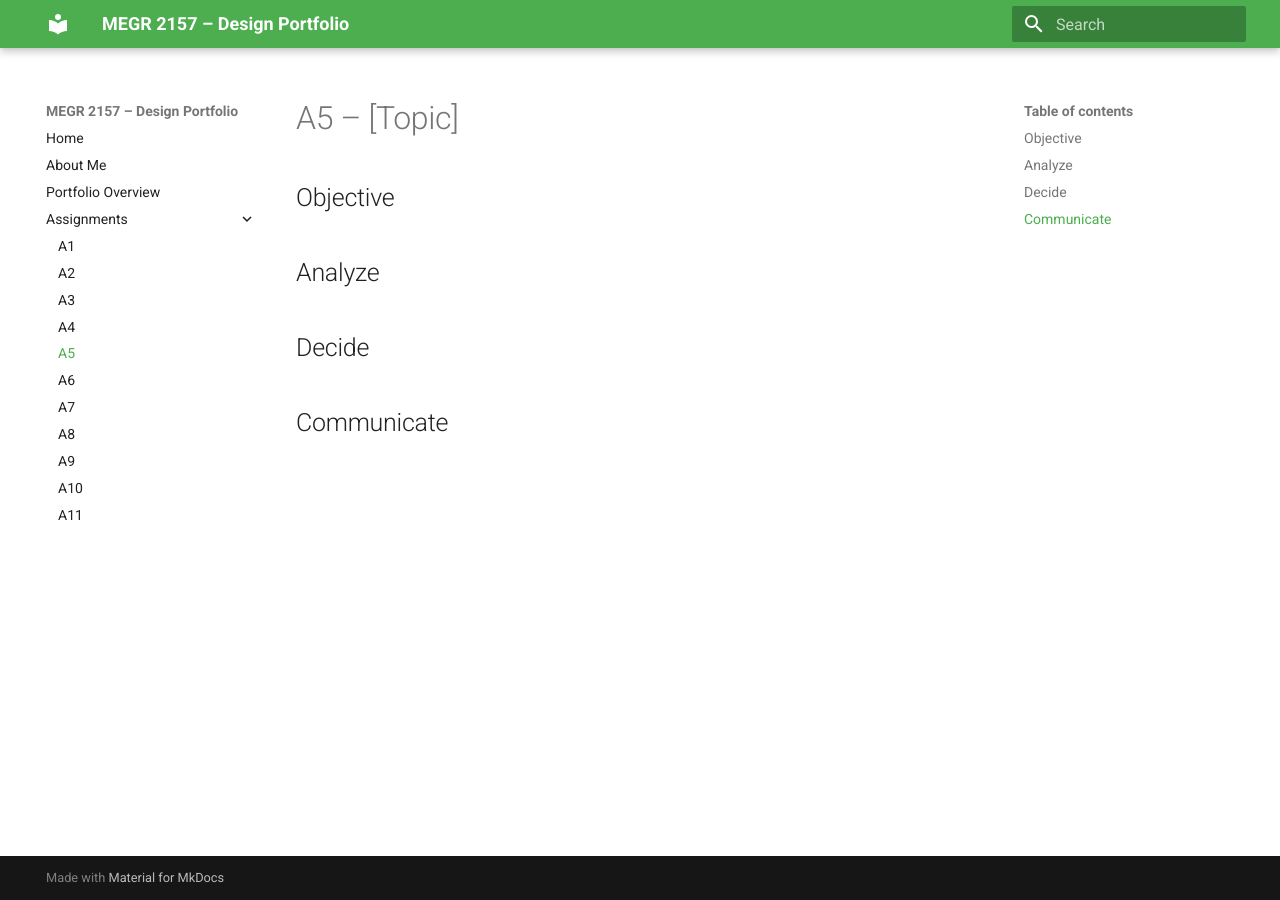
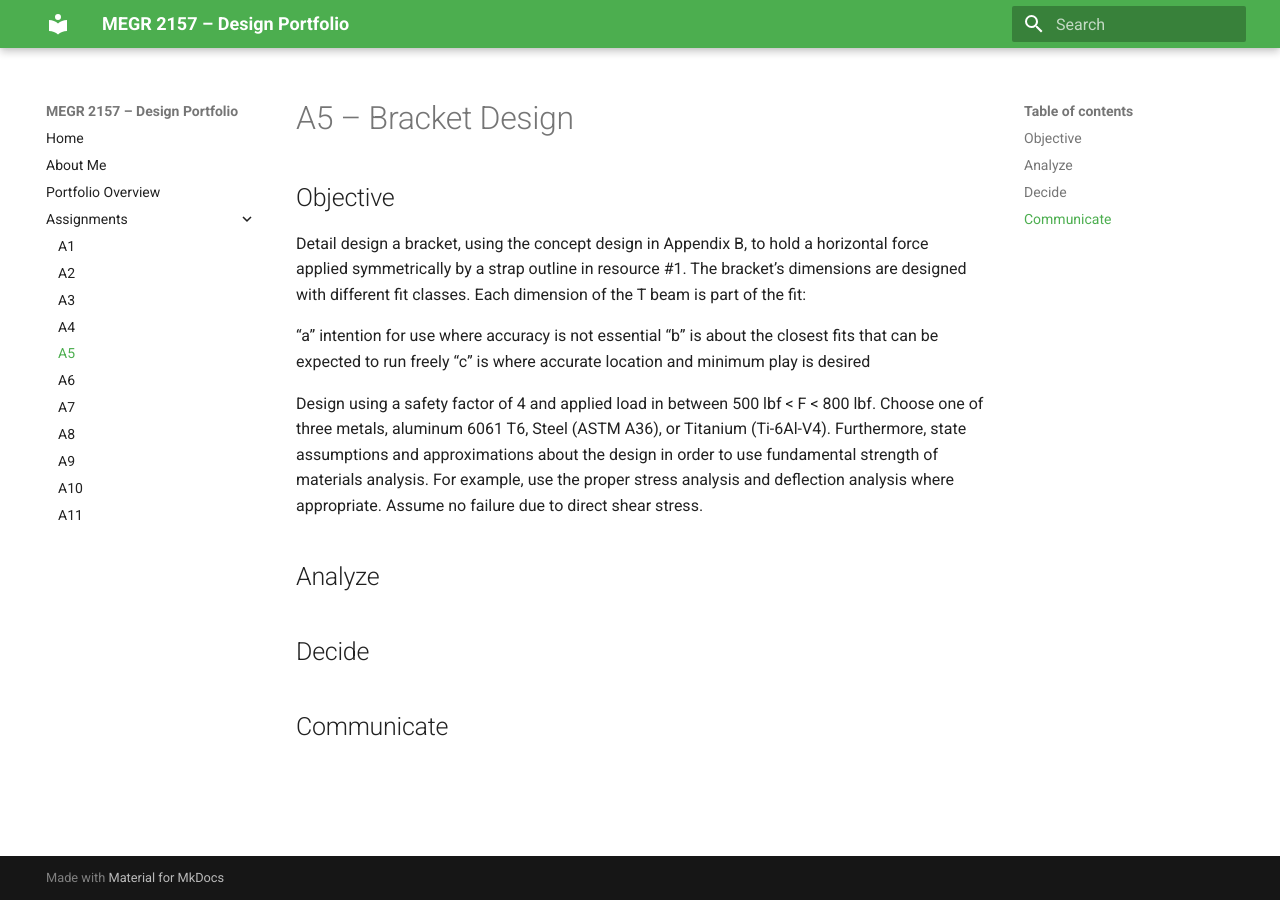
Before and after one commit to SanjayKashyap24/design-projects-portfolio, an MkDocs documentation site: the page built from docs/assignments/A05/index.md, in a window 1280 px wide. Built offline with MkDocs 1.6.1 and Material for MkDocs 9.7.7, drawn with Linux system fonts in a browser that asks for light colours.

Commit message:
Revise A5 assignment to focus on Bracket Design
Updated the assignment topic and added design details for a bracket.

```diff
--- a/docs/assignments/A05/index.md
+++ b/docs/assignments/A05/index.md
@@ -1,7 +1,13 @@
-# A5 – [Topic]
+# A5 – Bracket Design
 
 ## Objective
+Detail design a bracket, using the concept design in Appendix B, to hold a horizontal force applied symmetrically by a strap outline in resource #1. The bracket’s dimensions are designed with different fit classes. Each dimension of the T beam is part of the fit:
 
+“a” intention for use where accuracy is not essential
+“b” is about the closest fits that can be expected to run freely
+“c” is where accurate location and minimum play is desired
+
+Design using a safety factor of 4 and applied load in between 500 lbf < F < 800 lbf. Choose one of three metals, aluminum 6061 T6, Steel (ASTM A36), or Titanium (Ti-6Al-V4). Furthermore, state assumptions and approximations about the design in order to use fundamental strength of materials analysis. For example, use the proper stress analysis and deflection analysis where appropriate. Assume no failure due to direct shear stress.
 
 ## Analyze
 
```
